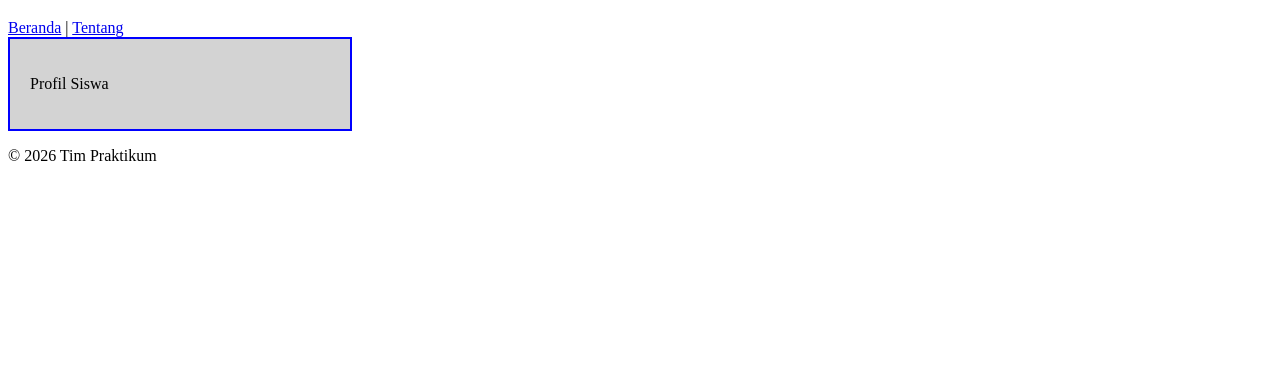
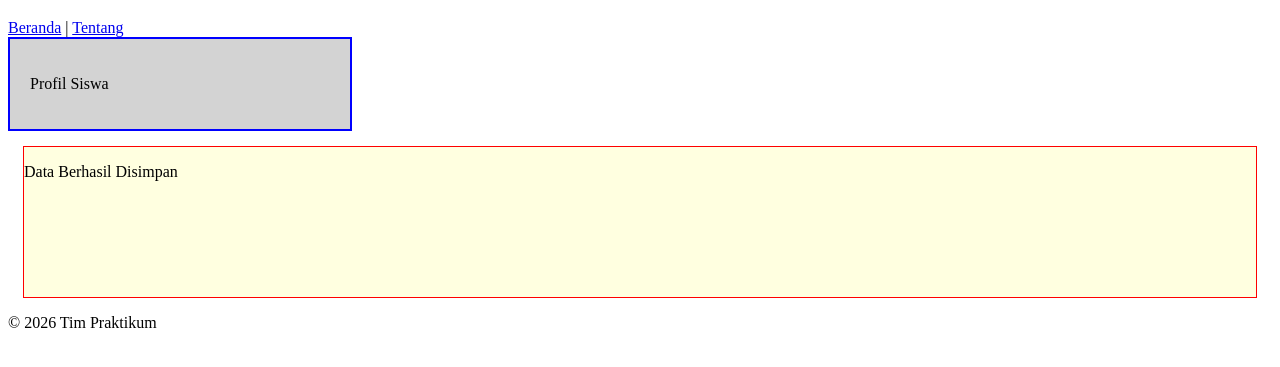
Before and after one commit to RobsHs/LKOPS, a plain HTML site: page index.html in a window 1280 px wide. Shown: the part 61-428 px from the top of the page. Drawn offline with Linux system fonts and the light colour scheme.

Commit message:
Perbarui desain warna

```diff
--- a/index.html
+++ b/index.html
@@ -16,9 +16,21 @@
     </nav>
   </header>
 
-  <div class="kartu-profil">
-    <p>Profil Siswa</p>
-  </div>
+  <main>
+    <section>
+      <div class="kartu-profil">
+        <p>Profil Siswa</p>
+      </div>
+    </section>
+
+    <section>
+      <article>
+        <div id="kotak-pesan">
+          <p id="pesanStatus">Sedang Memuat...</p>
+        </div>
+      </article>
+    </section>
+  </main>
 
   <footer>
     <p>&copy; 2026 Tim Praktikum</p>
@@ -29,6 +41,10 @@
     if (judul) {
       judul.textContent = "Selamat Datang Siswa";
     }
+    const pesan = document.getElementById("pesanStatus");
+    if (pesan) {
+      pesan.textContent = "Data Berhasil Disimpan";
+    }
   </script>
 
 </body>
--- a/style.css
+++ b/style.css
@@ -4,3 +4,10 @@
   padding: 20px;
   border: 2px solid blue;
 }
+
+#kotak-pesan {
+  height: 150px;
+  background-color: lightyellow;
+  margin: 15px;
+  border: 1px solid red;
+}
```
